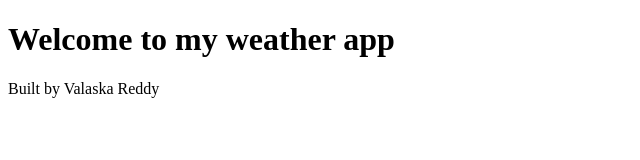
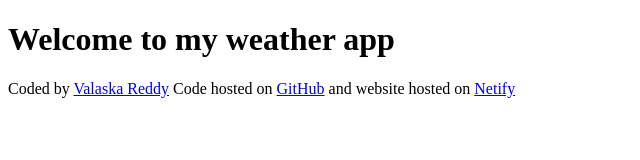
Before and after one commit to Valaska/my-weather-app, a plain HTML site: page index.html in a window 1280 px wide. Shown: the whole page, without its empty margins (0-640 px from the left). Drawn offline with Linux system fonts and the light colour scheme.

Commit message:
Add links to the footer

```diff
--- a/index.html
+++ b/index.html
@@ -7,6 +7,14 @@
   </head>
   <body>
     <h1>Welcome to my weather app</h1>
-    <footer>Built by Valaska Reddy</footer>
+    <footer>
+      Coded by
+      <a href="https://github.com/Valaska" target="_blank">Valaska Reddy</a>
+      Code hosted on
+      <a href="https://github.com/Valaska/my-weather-app" target="_blank"
+        >GitHub</a
+      >
+      and website hosted on <a href="#" target="_blank">Netify</a>
+    </footer>
   </body>
 </html>
```
